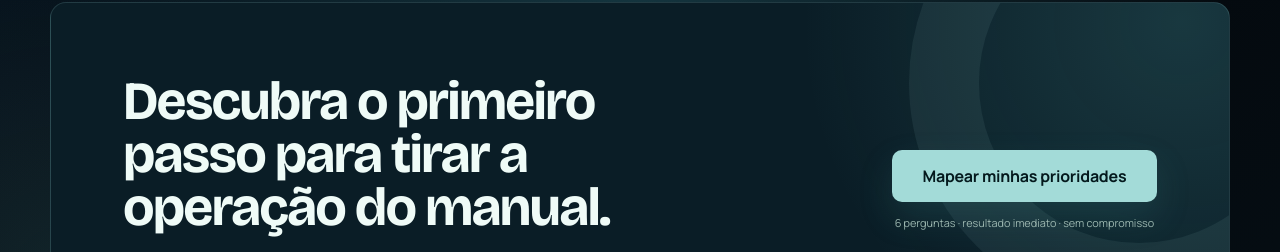
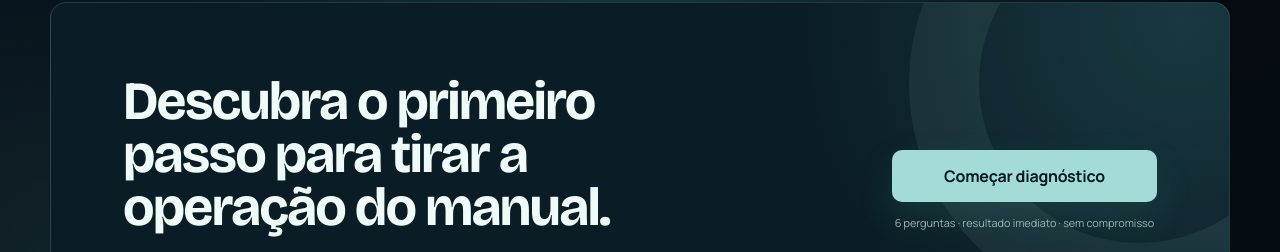
Before and after one commit to guilhermeribeiroc/landing_page, a React (Vite) app: page / in a window 1280 px wide. Shown: the part 8959-9211 px from the top of the page. Built offline with nearby package versions, Linux system fonts and the light colour scheme.

Commit message:
fix: simplify final diagnostic CTA

```diff
--- a/src/components/CtaSection.jsx
+++ b/src/components/CtaSection.jsx
@@ -8,7 +8,7 @@ export default function CtaSection() {
             <p>Em poucos minutos, você identifica o processo que merece atenção primeiro e ganha clareza para a próxima conversa.</p>
           </div>
           <div className="cta-action">
-            <a href="#diagnostico" className="button">Mapear minhas prioridades</a>
+            <a href="#diagnostico" className="button">Começar diagnóstico</a>
             <small>6 perguntas · resultado imediato · sem compromisso</small>
           </div>
         </div>
--- a/src/index.css
+++ b/src/index.css
@@ -259,6 +259,7 @@ ul { list-style: none; }
 .cta-copy h2 { font-size: clamp(2.3rem, 4.2vw, 4.1rem); }
 .cta-copy p { margin-top: 20px; color: var(--text-muted); max-width: 62ch; }
 .cta-action { display: flex; flex-direction: column; align-items: stretch; gap: 12px; position: relative; z-index: 1; }
+.cta-action .button { white-space: nowrap; }
 .cta-action small { text-align: center; color: #9bb6af; font-size: 0.68rem; }
 
 .footer { padding: 78px 0 28px; background: #06141b; border-top: 1px solid var(--line); }
```
